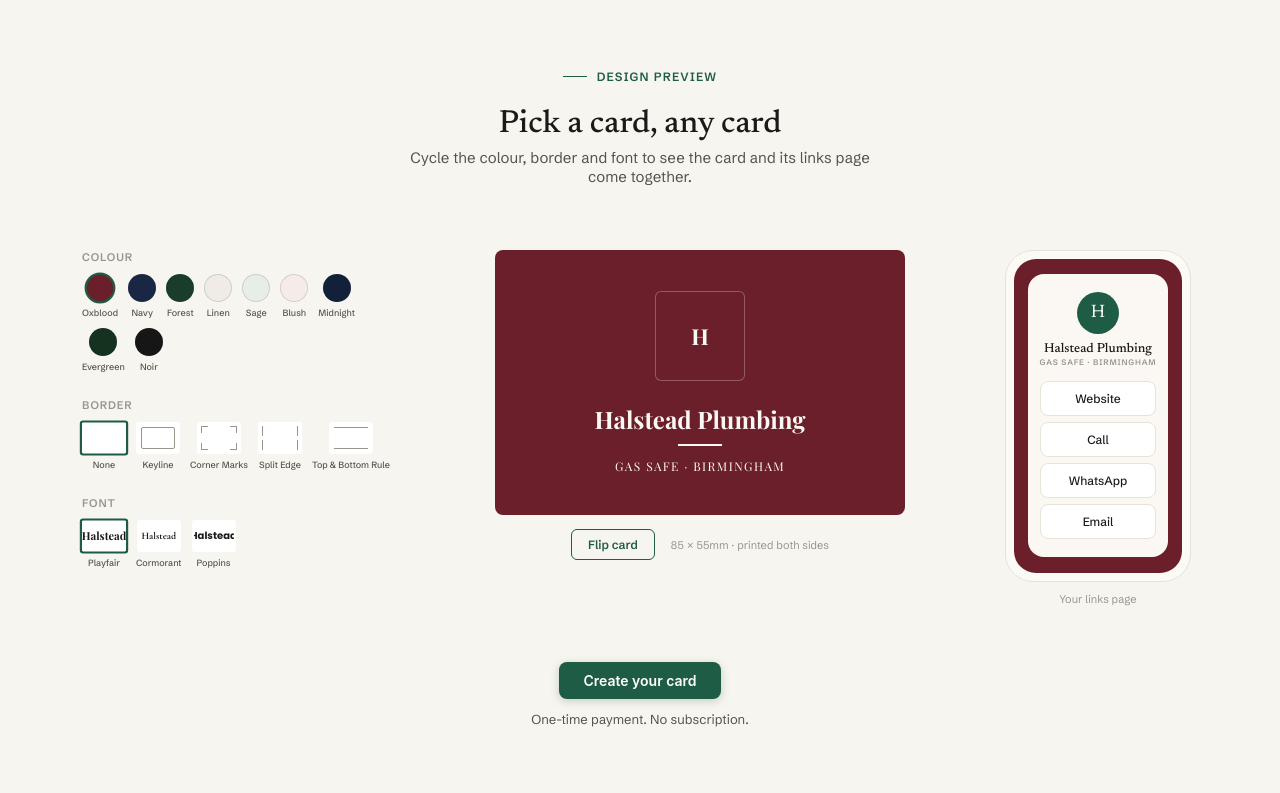
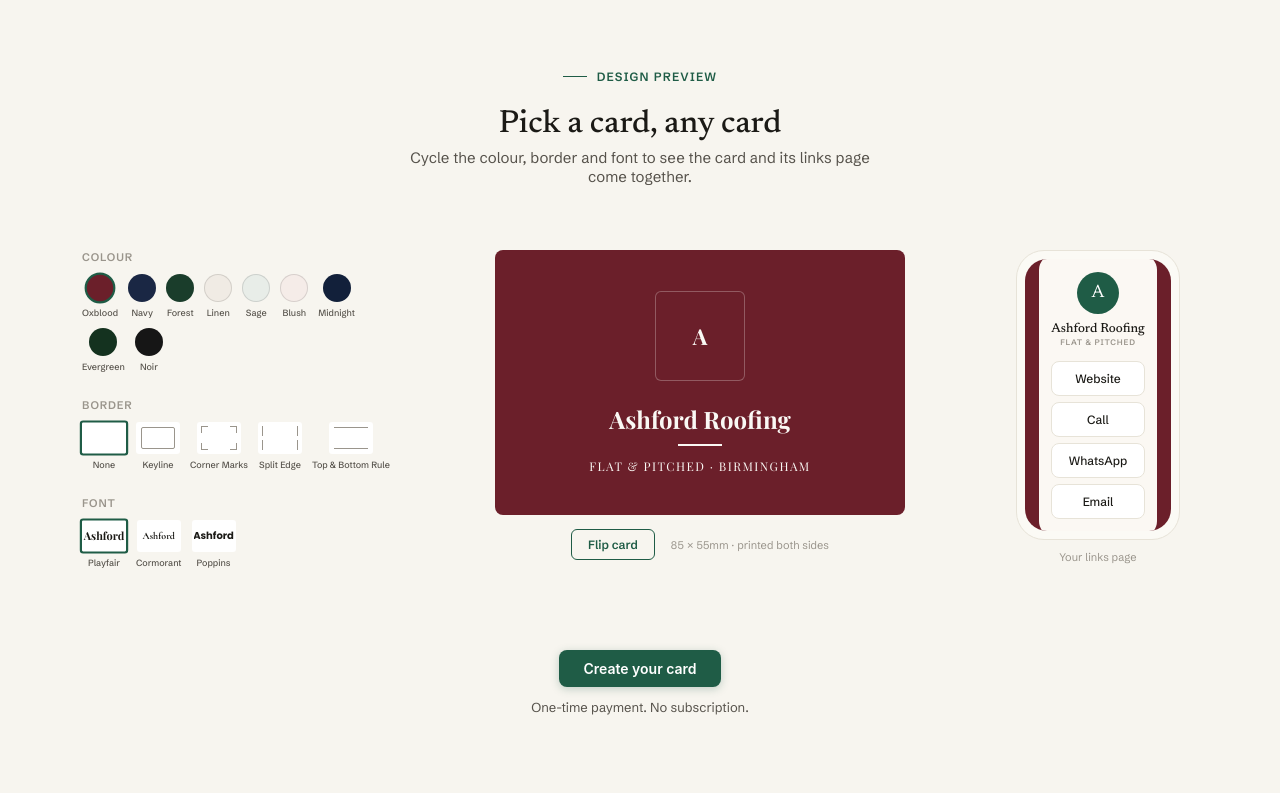
Before and after one commit to Faisal98m/cardbranch, a Flask app: page / in a window 1280 px wide. Shown: the part 818-1611 px from the top of the page. Run offline with Flask 3, Linux system fonts and the light colour scheme; some libraries are stand-ins or nearby versions.

Commit message:
Change theme browser demo business to Ashford Roofing

```diff
--- a/templates/public/_theme_browser.html
+++ b/templates/public/_theme_browser.html
@@ -53,7 +53,7 @@
           <div class="cb-design-swatches">
             {% for option in card_font_options %}
             <button type="button" class="cb-design-control" data-axis="font" data-key="{{ option.key }}" aria-label="Font: {{ option.display_name }}">
-              <span class="cb-design-font-tile" style="font-family: {{ option.browser_family }};">Halstead</span>
+              <span class="cb-design-font-tile" style="font-family: {{ option.browser_family }};">Ashford</span>
               <span class="cb-design-swatch-name">{{ option.display_name }}</span>
             </button>
             {% endfor %}
@@ -88,9 +88,9 @@
         <div class="cb-design-phone">
           <div class="cb-design-phone-screen" id="cb-design-phone-screen">
             <div class="cb-design-phone-panel">
-              <div class="cb-design-phone-avatar">H</div>
-              <div class="cb-design-phone-brand">Halstead Plumbing</div>
-              <div class="cb-design-phone-tagline">GAS SAFE &middot; BIRMINGHAM</div>
+              <div class="cb-design-phone-avatar">A</div>
+              <div class="cb-design-phone-brand">Ashford Roofing</div>
+              <div class="cb-design-phone-tagline">FLAT &amp; PITCHED</div>
               <div class="cb-design-phone-links">
                 <div class="cb-design-phone-link">Website</div>
                 <div class="cb-design-phone-link">Call</div>
@@ -518,11 +518,11 @@
       face.innerHTML =
         '<div class="cb-design-face-front">' +
           '<div class="cb-design-face-monogram" style="border:1px solid ' + toTranslucent(colour.text) + '; background:' + colour.bg + ';">' +
-            '<span class="cb-design-face-initial" style="color:' + colour.text + ';">H</span>' +
+            '<span class="cb-design-face-initial" style="color:' + colour.text + ';">A</span>' +
           '</div>' +
-          '<div class="cb-design-face-brand" style="color:' + colour.accent + ';">Halstead Plumbing</div>' +
+          '<div class="cb-design-face-brand" style="color:' + colour.accent + ';">Ashford Roofing</div>' +
           '<div class="cb-design-face-divider" style="background:' + colour.accent + ';"></div>' +
-          '<div class="cb-design-face-tagline" style="color:' + colour.text + ';">GAS SAFE \u00b7 BIRMINGHAM</div>' +
+          '<div class="cb-design-face-tagline" style="color:' + colour.text + ';">FLAT &amp; PITCHED \u00b7 BIRMINGHAM</div>' +
         '</div>';
     } else {
       var qrModule = colour.light ? '#1F5C46' : colour.text;
@@ -539,7 +539,7 @@
         '<div class="cb-design-face-back">' +
           '<div class="cb-design-face-qr">' + qrSvg + '</div>' +
           '<div class="cb-design-face-scan" style="color:' + colour.text + ';">SCAN TO CONNECT</div>' +
-          '<div class="cb-design-face-url" style="color:' + colour.text + ';">cardbranch.co.uk/c/halstead</div>' +
+          '<div class="cb-design-face-url" style="color:' + colour.text + ';">cardbranch.co.uk/c/ashford</div>' +
         '</div>';
     }
 
```
